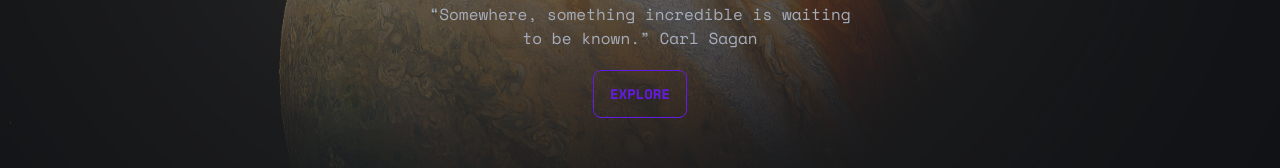
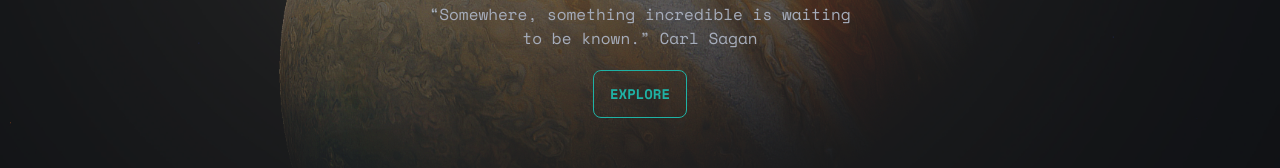
Before and after one commit to Navid-JL/sentinel-app, a React (Create React App) app in the folder frontend/hermex/: page / in a window 1280 px wide. Shown: the part 434-602 px from the top of the page. Built offline with nearby package versions, Linux system fonts and the light colour scheme.

Commit message:
Change the style of explore button in hero section

```diff
--- a/frontend/hermex/src/Components/Hero.jsx
+++ b/frontend/hermex/src/Components/Hero.jsx
@@ -11,7 +11,7 @@ const Hero = () => {
           <p className="mb-5">
             “Somewhere, something incredible is waiting to be known.” Carl Sagan
           </p>
-          <Link to="feed" smooth={true} className="btn btn-outline btn-primary" spy={true}>
+          <Link to="divider" smooth={true} className="btn btn-outline btn-accent" spy={true}>
             Explore
           </Link>
         </div>
```
